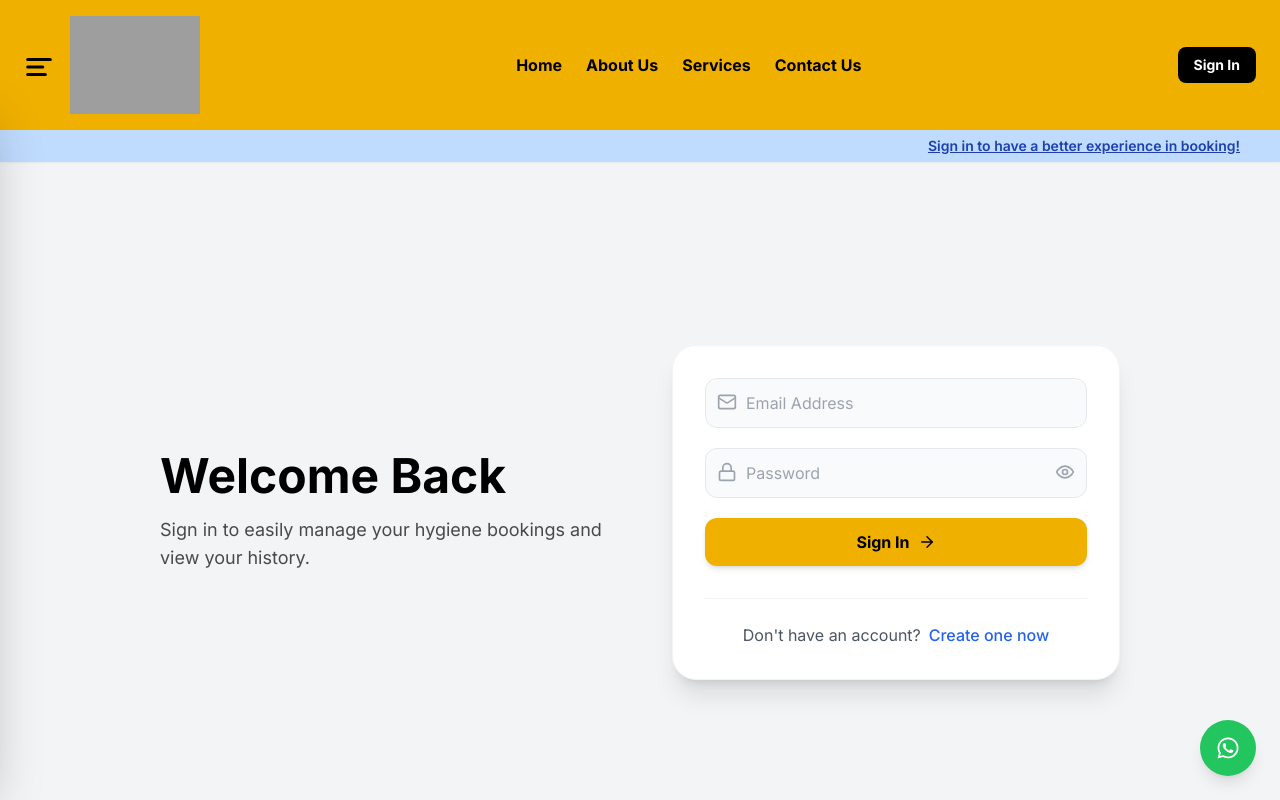
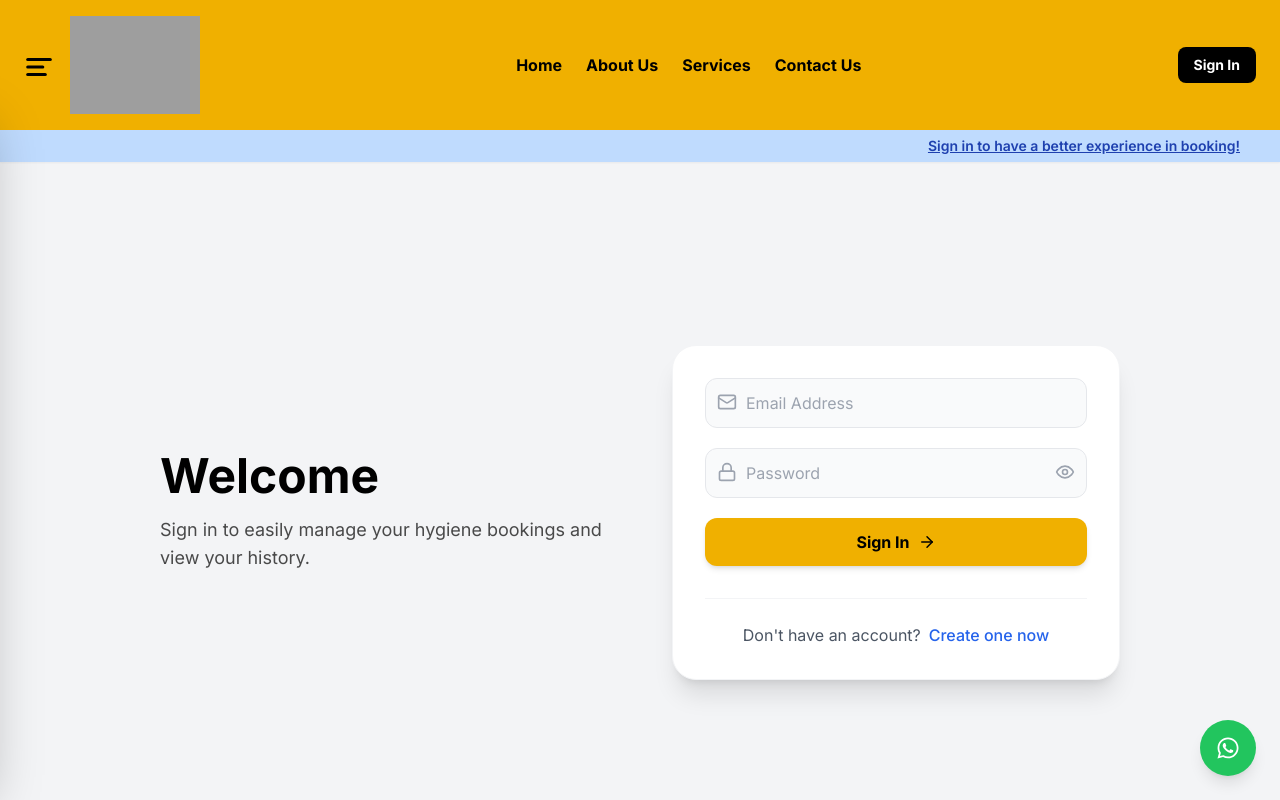
Before and after one commit to ShescoWebdev/MyHygiene, a React (Vite) app in the folder frontend/: page /sign-in in a window 1280 px wide. Shown: the top 800 px of the page. Built offline with nearby package versions, Linux system fonts and the light colour scheme; grey boxes are pictures that could not be loaded.

Commit message:
refactor: Update welcome message for improved user experience on SignIn page

```diff
--- a/frontend/src/pages/SignIn.jsx
+++ b/frontend/src/pages/SignIn.jsx
@@ -73,7 +73,7 @@ export default function SignIn() {
 
       <div className="md:w-1/2 text-center md:text-left">
         <h2 className="text-4xl md:text-5xl font-bold text-black mb-4">
-          {isLogin ? "Welcome Back" : "Join Us Today"}
+          {isLogin ? "Welcome" : "Join Us Today"}
         </h2>
         <p className="text-black/70 text-lg">
           {isLogin
```
